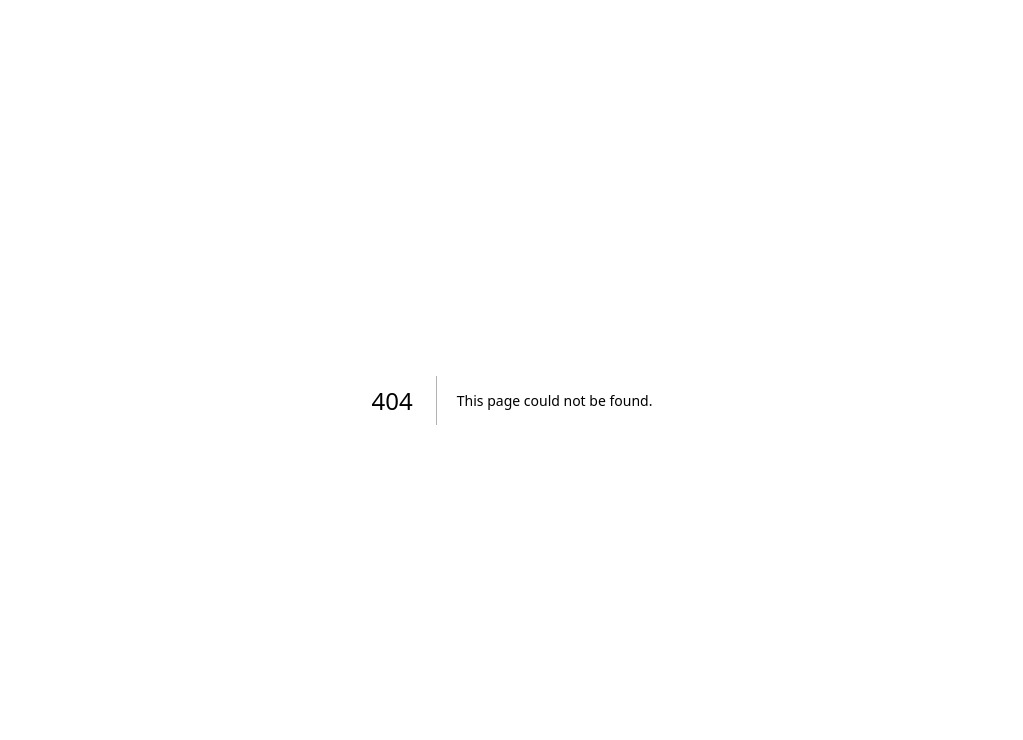
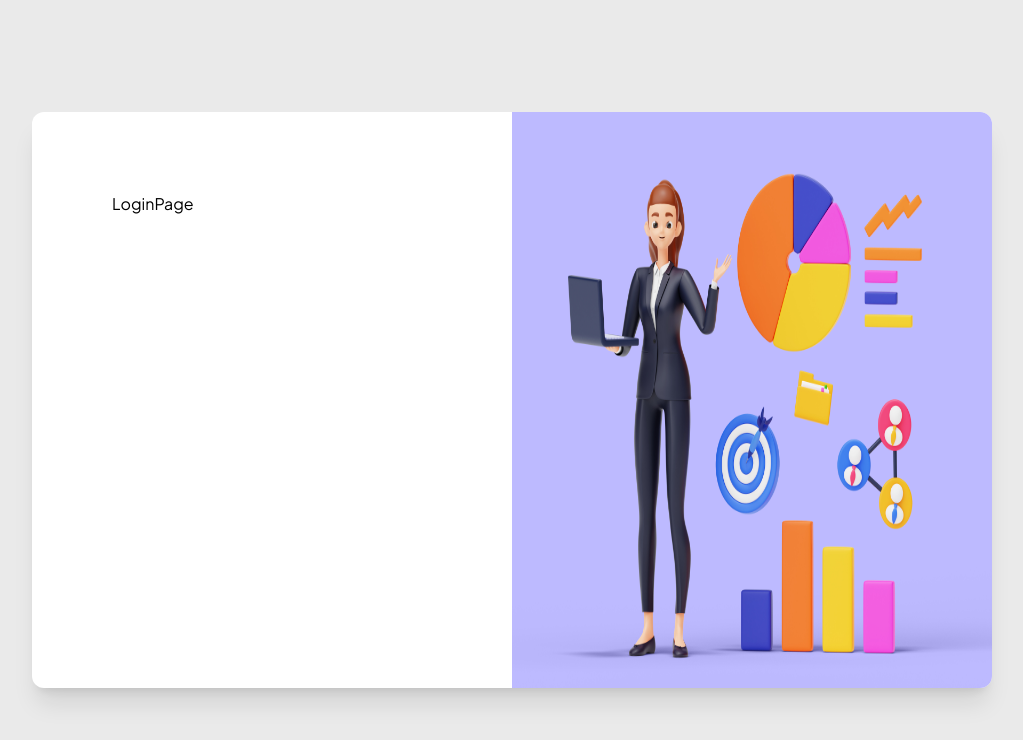
Before and after one commit to Muh-Zaan/task-management, a Next.js app: page /login in a window 1280 px wide. Before the commit this address had no page. Shown: the top 740 px of the page, without its empty margins (128-1151 px from the left). Built offline with nearby package versions, Linux system fonts and the light colour scheme.

Commit message:
add: layout auth page

```diff
--- /dev/null
+++ b/src/app/(auth)/layout.tsx
@@ -0,0 +1,28 @@
+import Image from "next/image";
+import React from "react";
+import AuthImage from "./../../../public/assets/image/auth.jpg";
+
+type Props = {
+  children: React.ReactNode;
+};
+
+const AuthLayout = ({ children }: Props) => {
+  return (
+    <div className="w-screen h-screen px-40 py-28 bg-[#eaeaea]">
+      <div className="w-full h-full flex bg-white rounded-xl overflow-hidden shadow-xl">
+        <div className="w-2/4 p-20">{children}</div>
+        <div className="w-2/4 relative">
+          <Image
+            src={AuthImage}
+            fill
+            alt="auth-image..."
+            sizes="1000px"
+            priority
+          />
+        </div>
+      </div>
+    </div>
+  );
+};
+
+export default AuthLayout;
--- /dev/null
+++ b/src/app/(auth)/login/page.tsx
@@ -0,0 +1,7 @@
+import React from "react";
+
+const LoginPage = () => {
+  return <div>LoginPage</div>;
+};
+
+export default LoginPage;
--- a/src/app/page.tsx
+++ b/src/app/page.tsx
@@ -1,12 +1,15 @@
 import Image from "next/image";
+import Link from "next/link";
 
 export default function Home() {
   return (
     <div className="h-screen w-screen flex flex-col gap-4 justify-center items-center">
       <h1>Hallo Users!</h1>
-      <button className="bg-black text-white px-8 py-2 rounded-full">
-        Lets start the world!
-      </button>
+      <Link href={"/login"}>
+        <button className="bg-black text-white px-8 py-2 rounded-full">
+          Lets start the world!
+        </button>
+      </Link>
     </div>
   );
 }
```
Also changed, not shown: public/assets/image/auth.jpg (added).
